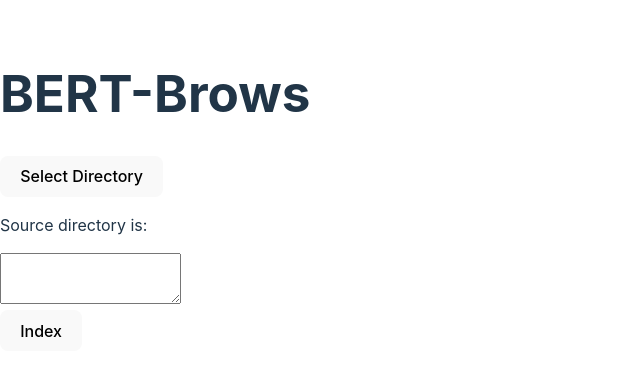
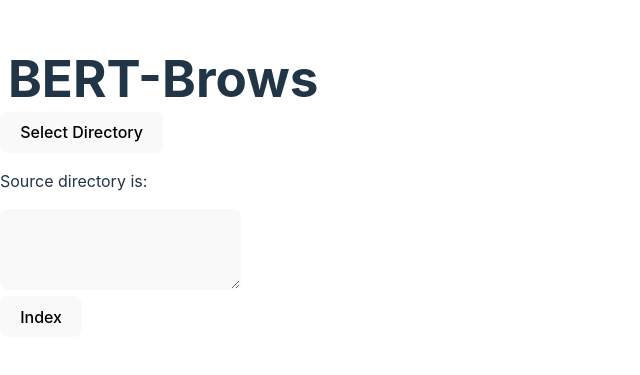
Before and after one commit to spikelynch/bert-brows, a React (Vite) app: page / in a window 1280 px wide. Shown: the part 209-584 px from the top of the page, without its empty margins (0-640 px from the left). Built offline with nearby package versions, Linux system fonts and the light colour scheme.

Commit message:
Re-updated CSS

```diff
--- a/src/index.css
+++ b/src/index.css
@@ -2,25 +2,14 @@
   font-family: Inter, system-ui, Avenir, Helvetica, Arial, sans-serif;
   line-height: 1.5;
   font-weight: 400;
-
-  color-scheme: light dark;
-  color: rgba(255, 255, 255, 0.87);
-  background-color: #242424;
+  color: #213547;
+  background-color: #ffffff;
 
   font-synthesis: none;
   text-rendering: optimizeLegibility;
   -webkit-font-smoothing: antialiased;
   -moz-osx-font-smoothing: grayscale;
   -webkit-text-size-adjust: 100%;
-}
-
-a {
-  font-weight: 500;
-  color: #646cff;
-  text-decoration: inherit;
-}
-a:hover {
-  color: #535bf2;
 }
 
 body {
@@ -33,37 +22,55 @@ body {
 
 h1 {
   font-size: 3.2em;
-  line-height: 1.1;
+  line-height: 1;
+}
+
+h1,
+h2 {
+  margin: 8px;
+}
+
+select {
+  padding: 0.3em;
+  cursor: pointer;
+}
+
+textarea {
+  padding: 0.6em;
 }
 
 button {
+  padding: 0.6em 1.2em;
+  cursor: pointer;
+  font-weight: 500;
+}
+
+button[disabled] {
+  cursor: not-allowed;
+}
+
+select,
+textarea,
+button {
   border-radius: 8px;
   border: 1px solid transparent;
-  padding: 0.6em 1.2em;
   font-size: 1em;
-  font-weight: 500;
   font-family: inherit;
-  background-color: #1a1a1a;
-  cursor: pointer;
+  background-color: #f9f9f9;
   transition: border-color 0.25s;
 }
-button:hover {
+
+select:hover,
+textarea:hover,
+button:not([disabled]):hover {
   border-color: #646cff;
 }
+
+select:focus,
+select:focus-visible,
+textarea:focus,
+textarea:focus-visible,
 button:focus,
 button:focus-visible {
   outline: 4px auto -webkit-focus-ring-color;
 }
-
-@media (prefers-color-scheme: light) {
-  :root {
-    color: #213547;
-    background-color: #ffffff;
-  }
-  a:hover {
-    color: #747bff;
-  }
-  button {
-    background-color: #f9f9f9;
-  }
-}
```
